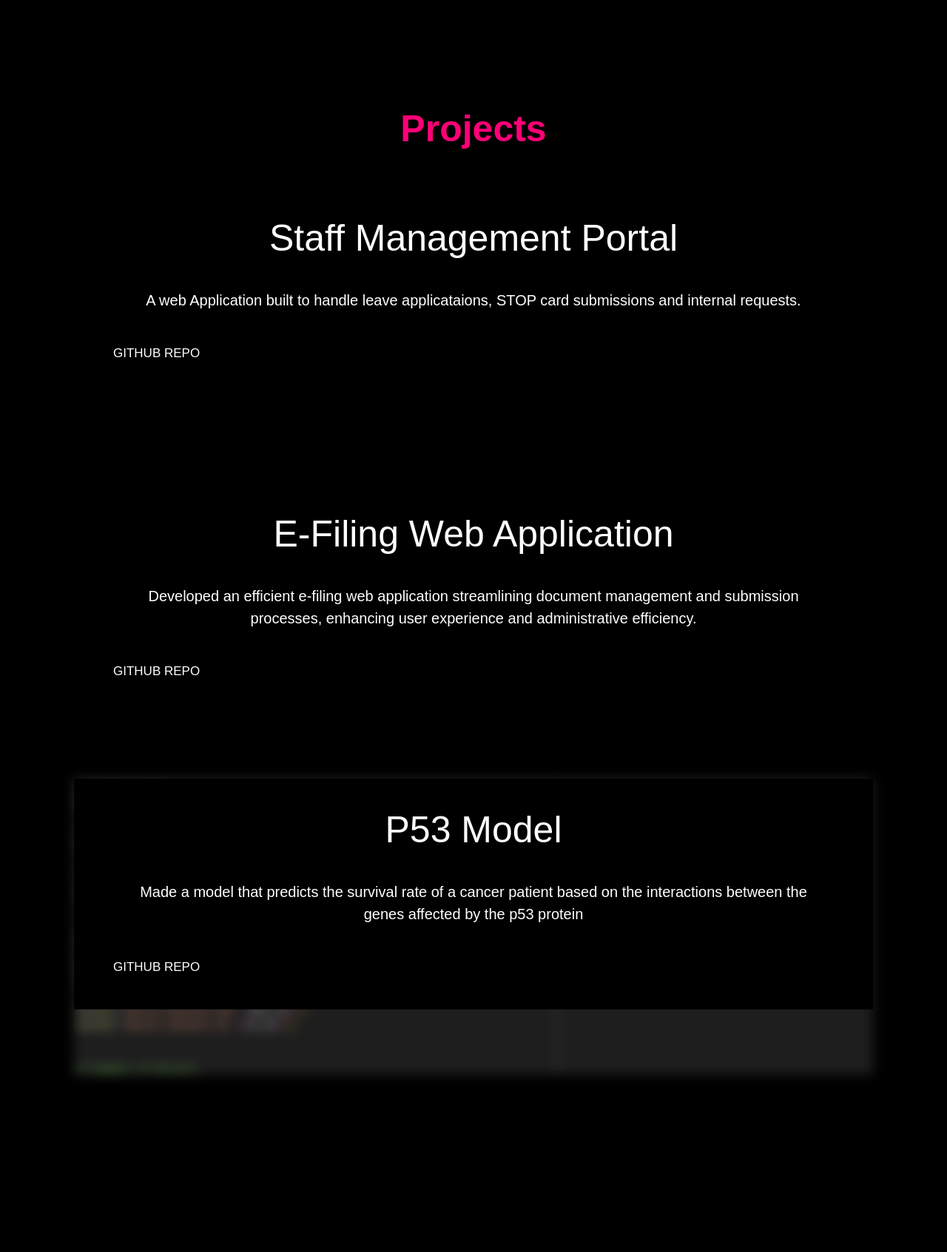
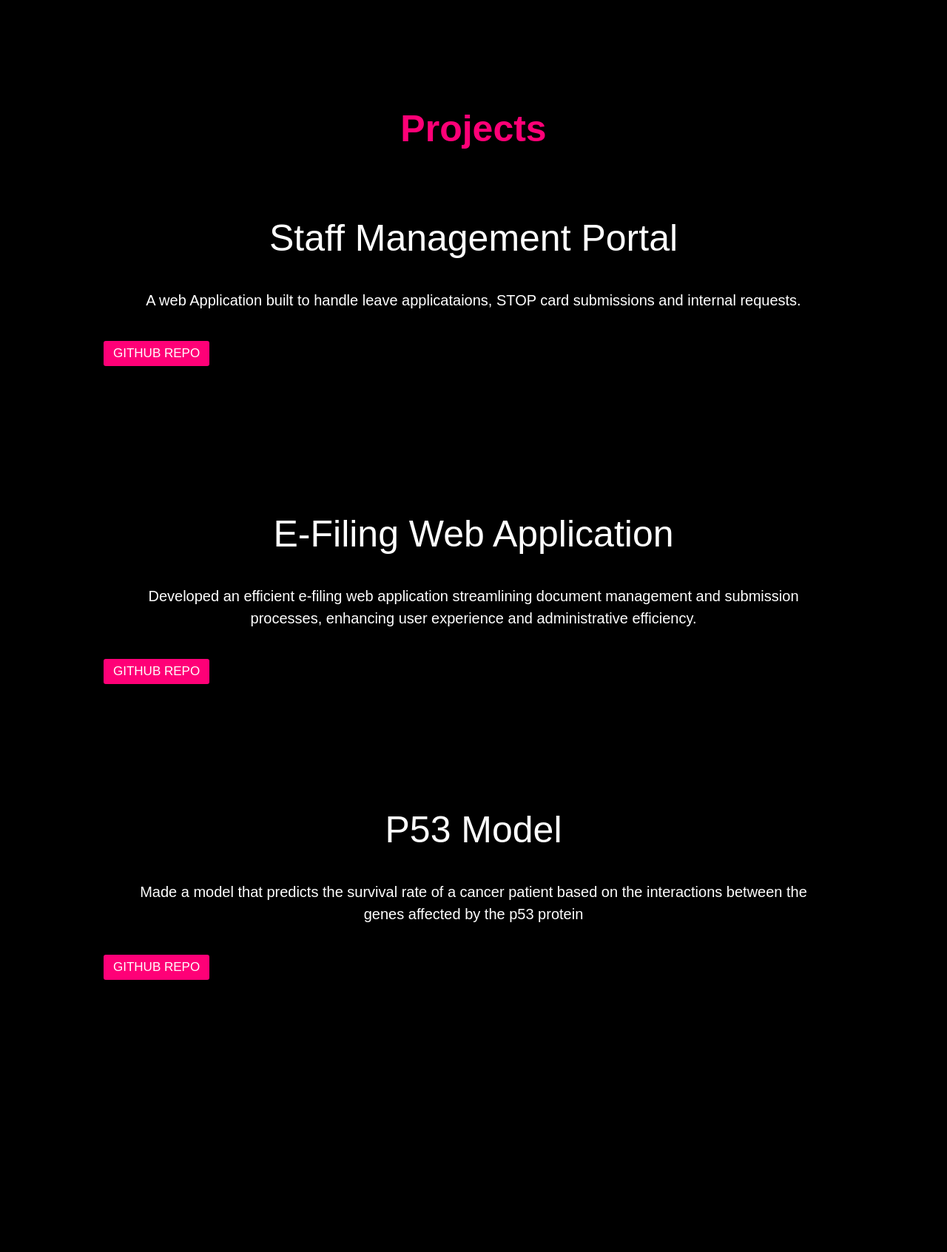
Before and after one commit to osayanhu/portfolio-site, a Flask app: page / in a window 1280 px wide. Shown: the part 975-2668 px from the top of the page at 74% size. Run offline with Flask 3, Linux system fonts and the light colour scheme; some libraries are stand-ins or nearby versions.

Commit message:
Some changes

```diff
--- a/static/styles.css
+++ b/static/styles.css
@@ -356,9 +356,7 @@ main {
 }
 
 .project-btn-grp {
-    display: grid;
-    grid-template-columns: repeat(2, 1fr);
-    grid-gap: 20px;
+    display: flex;
 }
     .project-btn-grp a {
         text-decoration: none;
@@ -368,21 +366,9 @@ main {
         padding: 7px 13px;
         border-radius: 3px;
         text-transform: uppercase;
+        background: #ff0077
     }
 
-        .project-btn-grp a:hover, a.active {
-            background: #ff0077;
-            transition: .5s;
-        }
-
-
-.project-card:hover .project-img {
-    filter: blur(20px);
-}
-
-.project-card:hover .project-content {
-    opacity: 1;
-}
 
 /* About section */
 .about-section {
--- a/templates/home.html
+++ b/templates/home.html
@@ -80,7 +80,6 @@
                 </div>
 
                 <div class="project-card">
-                    <img src="static/images/nnsurv.png" class="project-img" alt="">
                     <div class="project-content">
                         <h1 class="project-title">p53 model</h1>
                         <p class="project-info">
```
